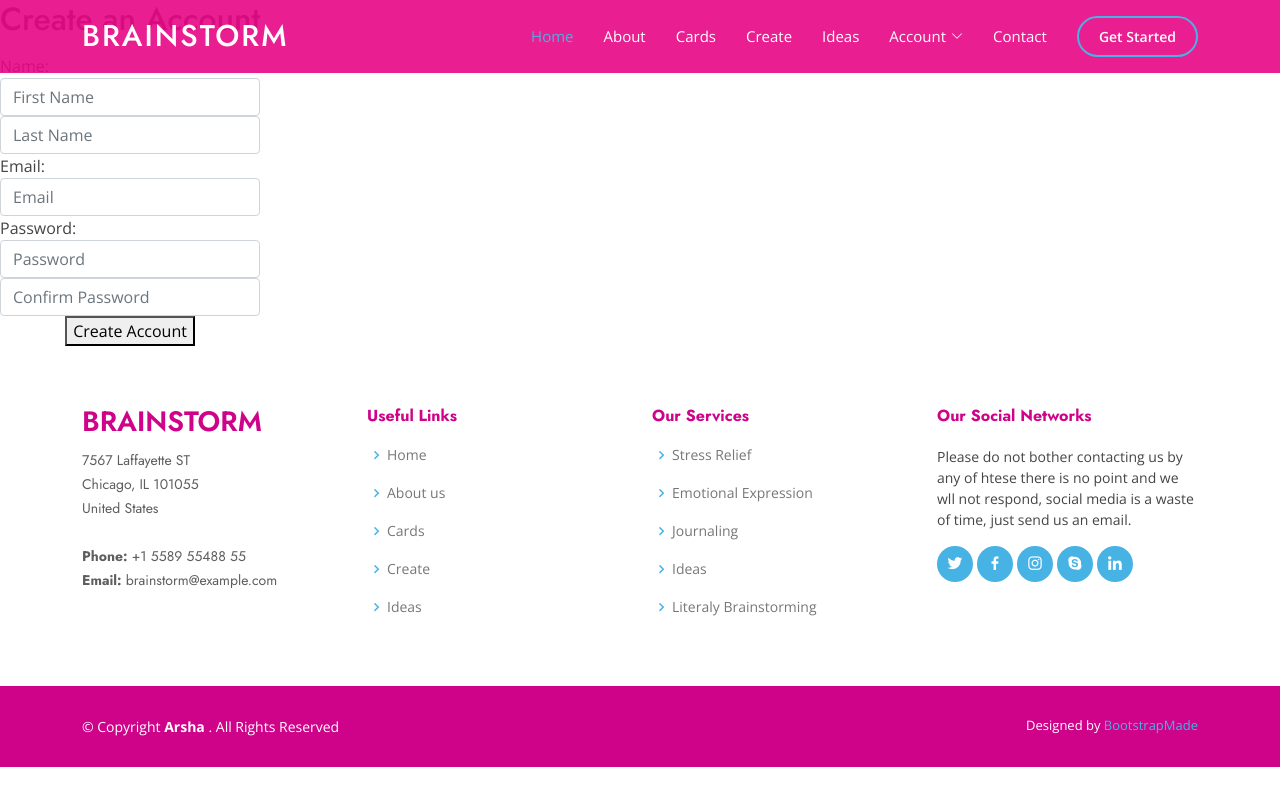
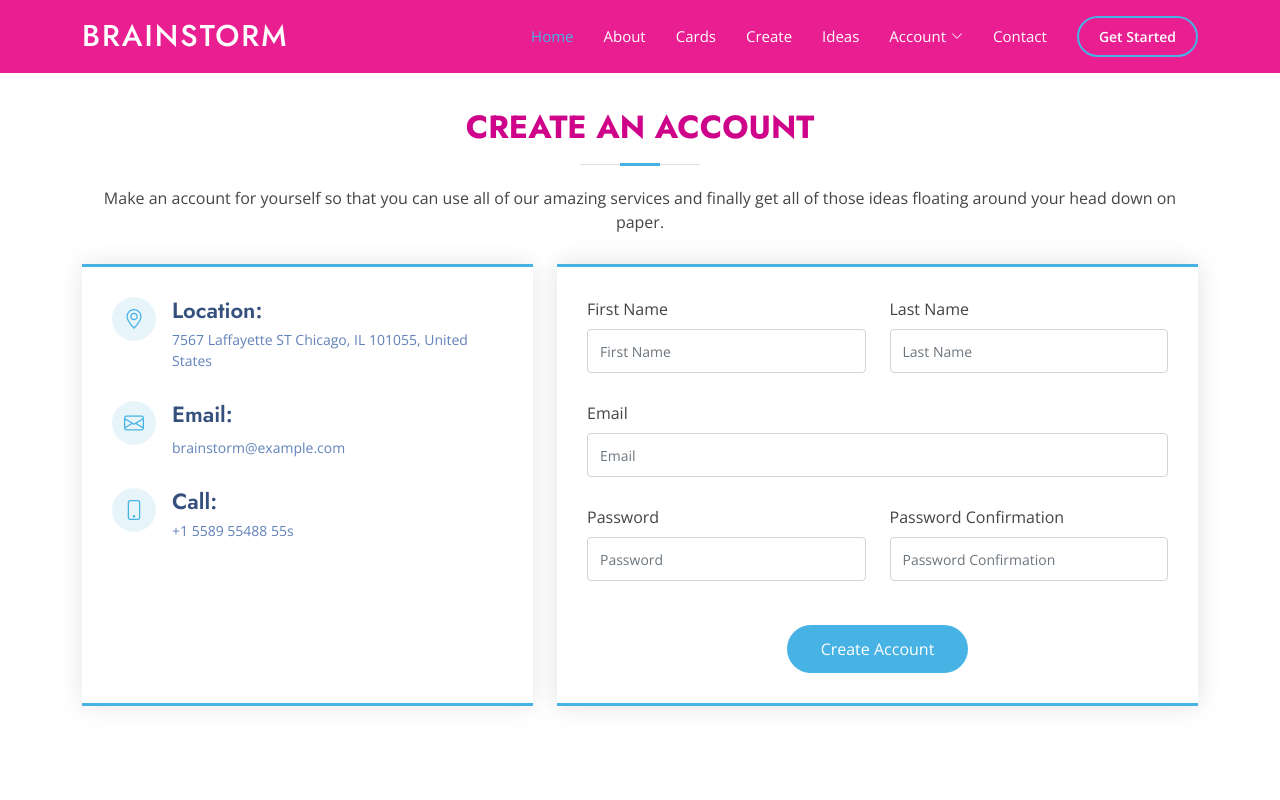
Before and after one commit to devorahortega/brainstorm-frontend, a Vue app: page /signup in a window 1280 px wide. Shown: the top 800 px of the page. Built offline with nearby package versions, Linux system fonts and the light colour scheme.

Commit message:
Adds boostrap to signup page

```diff
--- a/src/views/Signup.vue
+++ b/src/views/Signup.vue
@@ -1,13 +1,52 @@
 <template>
   <div class="signup">
+    <section id="contact" class="contact">
+      <div class="container" data-aos="fade-up">
+        <div class="section-title">
+          <br />
+          <br />
+          <h2>Create an Account</h2>
+          <p>
+            Make an account for yourself so that you can use all of our amazing services and finally get all of those
+            ideas floating around your head down on paper.
+          </p>
+        </div>
+
+        <div class="row">
+          <div class="col-lg-5 d-flex align-items-stretch">
+            <div class="info">
+              <div class="address">
+                <i class="bi bi-geo-alt"></i>
+                <h4>Location:</h4>
+                <p>7567 Laffayette ST Chicago, IL 101055, United States</p>
+              </div>
+
+              <div class="email">
+                <i class="bi bi-envelope"></i>
+                <h4>Email:</h4>
+                <p>brainstorm@example.com</p>
+              </div>
+
+              <div class="phone">
+                <i class="bi bi-phone"></i>
+                <h4>Call:</h4>
+                <p>+1 5589 55488 55s</p>
+              </div>
+
+              <!-- <iframe
+                src="https://www.google.com/maps/embed?pb=!1m14!1m8!1m3!1d12097.433213460943!2d-74.0062269!3d40.7101282!3m2!1i1024!2i768!4f13.1!3m3!1m2!1s0x0%3A0xb89d1fe6bc499443!2sDowntown+Conference+Center!5e0!3m2!1smk!2sbg!4v1539943755621"
+                frameborder="0"
+                style="border: 0; width: 100%; height: 290px"
+                allowfullscreen
+              ></iframe> -->
+            </div>
+          </div>
+
           <div class="col-lg-7 mt-5 mt-lg-0 d-flex align-items-stretch">
-      <form v-on:submit.prevent="submit()">
-        <h2>Create an Account</h2>
-        <ul>
-          <li v-for="error in errors" v-bind:key="error">{{ error }}</li>
-        </ul>
-        <div>
-          <label>Name:</label>
+            <form action="forms/contact.php" method="post" role="form" class="php-email-form">
+              <div class="row">
+                <div class="form-group col-md-6">
+                  <label for="name">First Name</label>
                   <input
                     type="text"
                     name="first_name"
@@ -17,6 +56,9 @@
                     required
                     v-model="newUserParams.first_name"
                   />
+                </div>
+                <div class="form-group col-md-6">
+                  <label for="name">Last Name</label>
                   <input
                     type="text"
                     name="last_name"
@@ -27,8 +69,8 @@
                     v-model="newUserParams.last_name"
                   />
                 </div>
-        <div>
-          <label>Email:</label>
+                <div class="form-group">
+                  <label for="email">Email</label>
                   <input
                     type="email"
                     class="form-control"
@@ -39,10 +81,10 @@
                     v-model="newUserParams.email"
                   />
                 </div>
-        <div>
-          <label>Password:</label>
+                <div class="form-group col-md-6">
+                  <label for="password">Password</label>
                   <input
-            type="text"
+                    type="password"
                     class="form-control"
                     name="password"
                     id="password"
@@ -51,20 +93,31 @@
                     v-model="newUserParams.password"
                   />
                 </div>
-        <div>
+                <div class="form-group col-md-6">
+                  <label for="password-confirmation">Password Confirmation</label>
                   <input
-            type="text"
+                    type="password-confirmation"
                     class="form-control"
-            name="password_confirmation"
-            id="password_confirmation"
-            placeholder="Confirm Password"
+                    name="password-confirmation"
+                    id="password-confirmation"
+                    placeholder="Password Confirmation"
                     required
-            v-model="newUserParams.password_confirmation"
+                    v-model="newUserParams.password"
                   />
+                </div>
+              </div>
+
+              <div class="my-3">
+                <div class="loading">Loading</div>
+                <div class="error-message"></div>
+                <div class="sent-message">Your message has been sent. Thank you!</div>
               </div>
               <div class="text-center"><button type="submit" value="Submit">Create Account</button></div>
             </form>
           </div>
+        </div>
+      </div>
+    </section>
   </div>
 </template>
 
```
Lines whose indentation alone changed are shown as unchanged.
